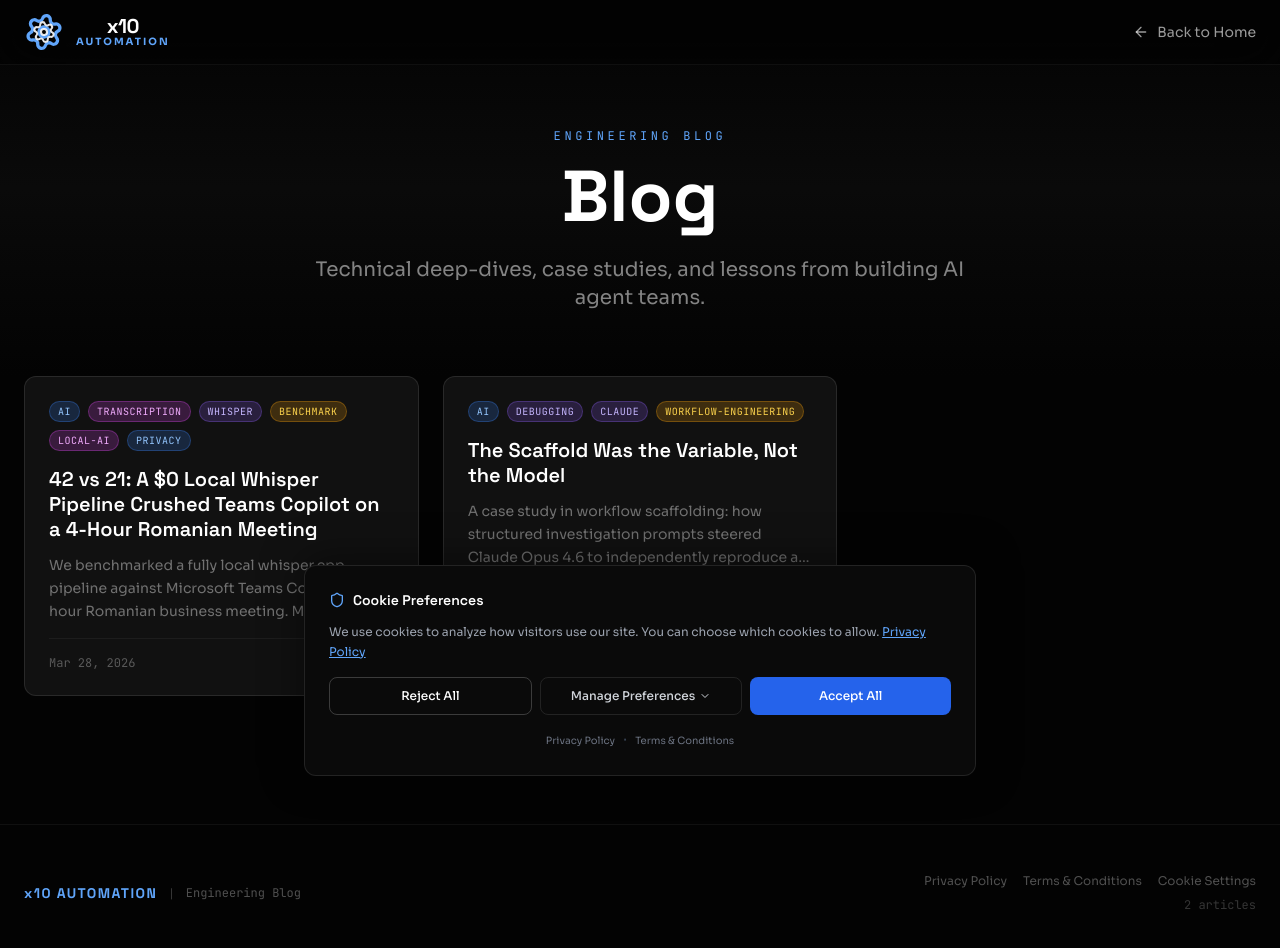
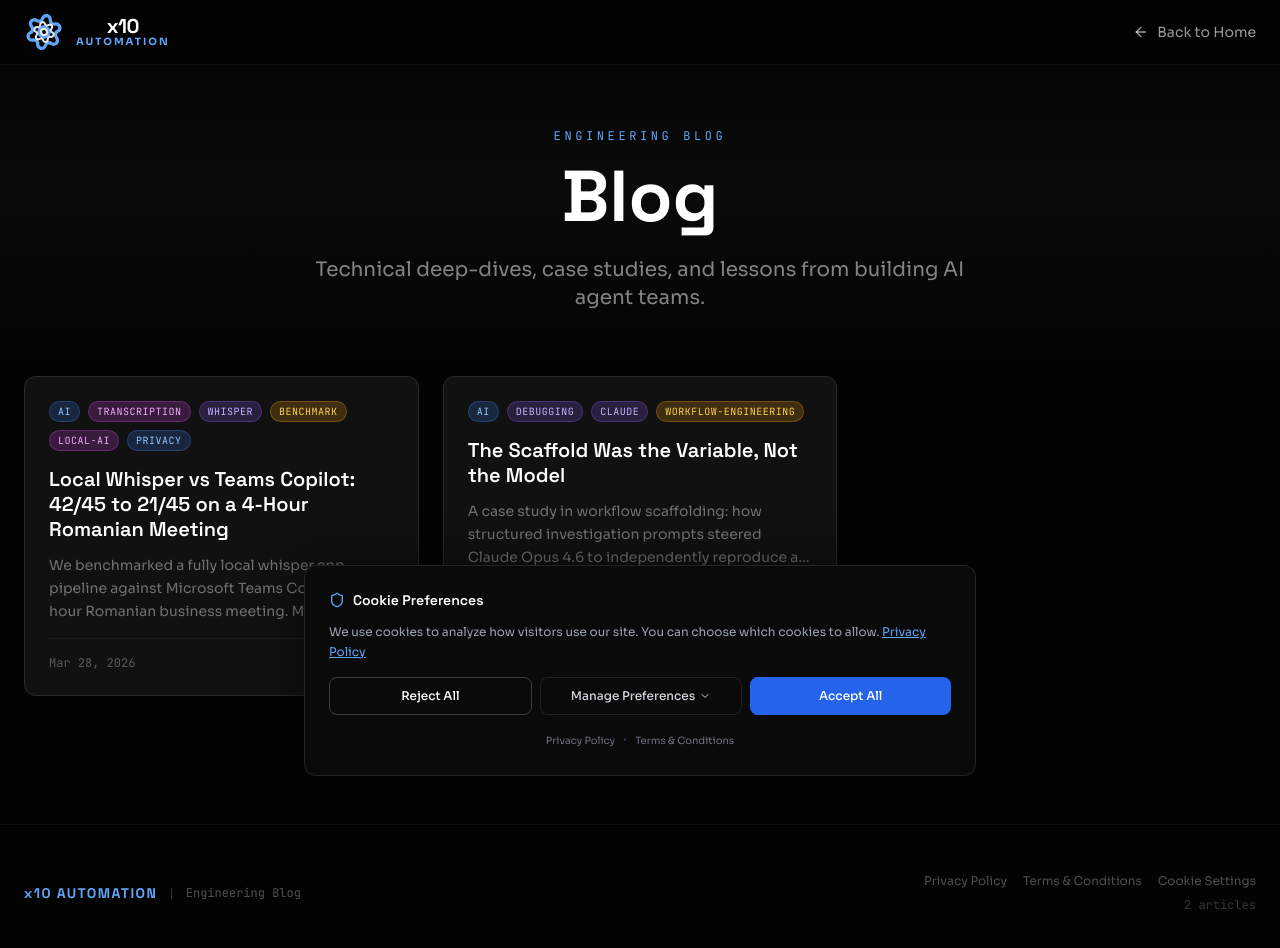
Before and after one commit to cpantus/x10, a React (Vite) app: page /blog in a window 1280 px wide. Shown: the top 948 px of the page. Built offline with nearby package versions, Linux system fonts and the light colour scheme; no server answers.

Commit message:
Tone down blog title — factual comparison, not clickbait
Co-Authored-By: Claude Opus 4.6 (1M context) <noreply@anthropic.com>

```diff
--- a/src/data/blogPosts.ts
+++ b/src/data/blogPosts.ts
@@ -14,7 +14,7 @@ export interface BlogPost {
 export const blogPosts: BlogPost[] = [
   {
     slug: 'transcription-local-vs-teams-copilot',
-    title: '42 vs 21: A $0 Local Whisper Pipeline Crushed Teams Copilot on a 4-Hour Romanian Meeting',
+    title: 'Local Whisper vs Teams Copilot: 42/45 to 21/45 on a 4-Hour Romanian Meeting',
     date: '2026-03-28',
     excerpt: 'We benchmarked a fully local whisper.cpp pipeline against Microsoft Teams Copilot on a 4-hour Romanian business meeting. Manual grading: 42/45 vs 21/45. The open-source stack won on text accuracy, number parsing, and technical vocabulary — at zero recurring cost.',
     readingTimeMinutes: 15,
```
